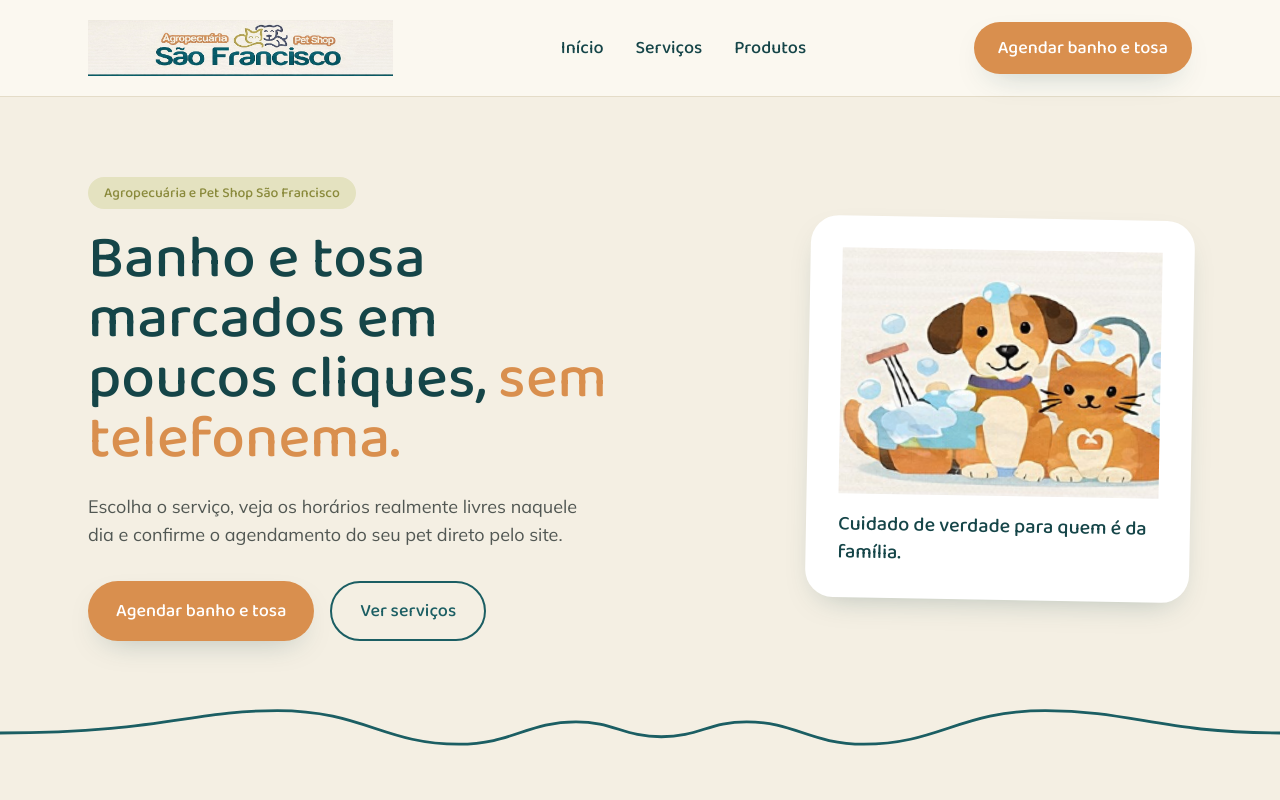
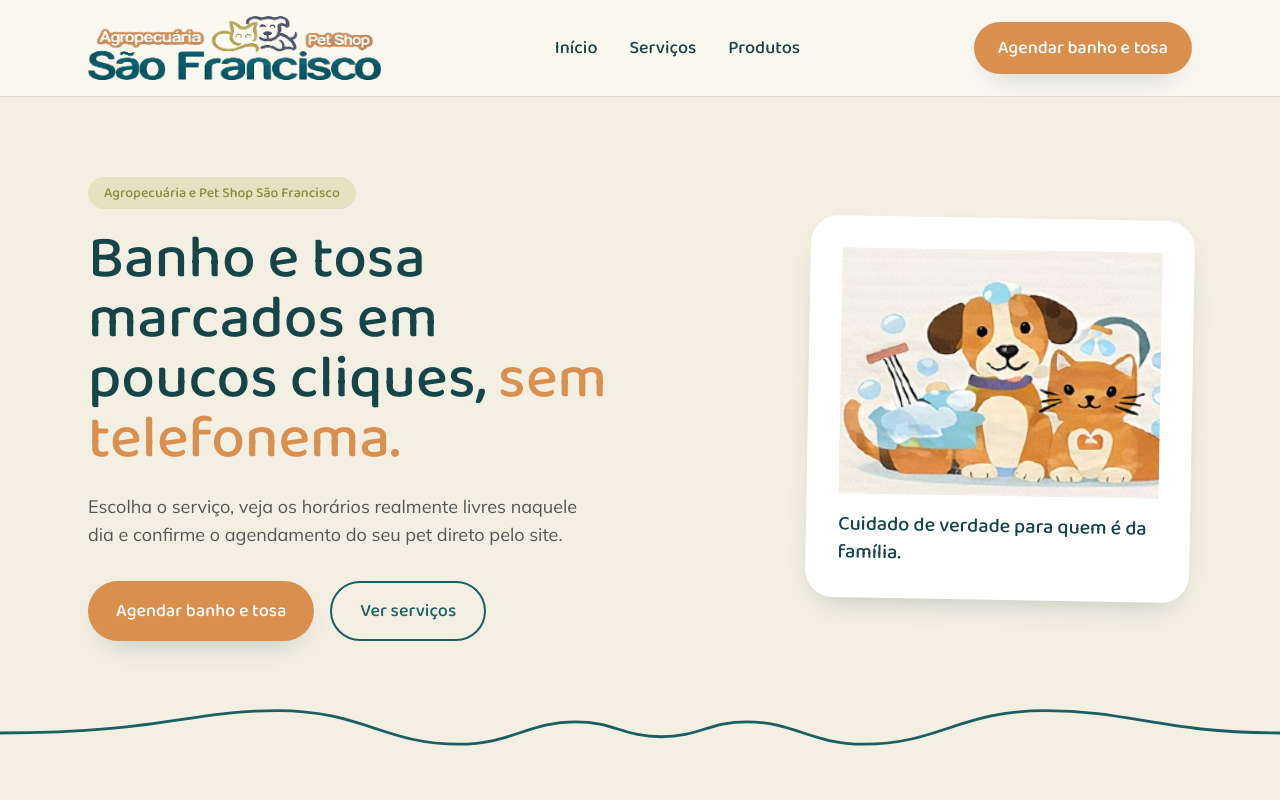
Before and after one commit to kauavalladares/petshop-sao-francisco, a Next.js app in the folder petshop/: page / in a window 1280 px wide. Shown: the top 800 px of the page. Built offline with nearby package versions, Linux system fonts and the light colour scheme.

Commit message:
mudança na apresentação da logo

```diff
--- a/petshop/components/Header.js
+++ b/petshop/components/Header.js
@@ -21,10 +21,10 @@ export default function Header() {
             <Image
               src="/images/logo.png"
               alt="Agropecuária e Pet Shop São Francisco"
-              width={280}
-              height={51}
+              width={323}
+              height={71}
               priority
-              className="h-10 md:h-14 w-auto"
+              className="h-12 md:h-16 w-auto"
             />
           </Link>
 
--- a/petshop/jsconfig.json
+++ b/petshop/jsconfig.json
@@ -1,8 +1,7 @@
 {
   "compilerOptions": {
-    "baseUrl": ".",
     "paths": {
-      "@/*": ["./*"]
+      "*": ["./*"]
     }
   }
 }
```
Also changed, not shown: petshop/public/images/logo.png.
